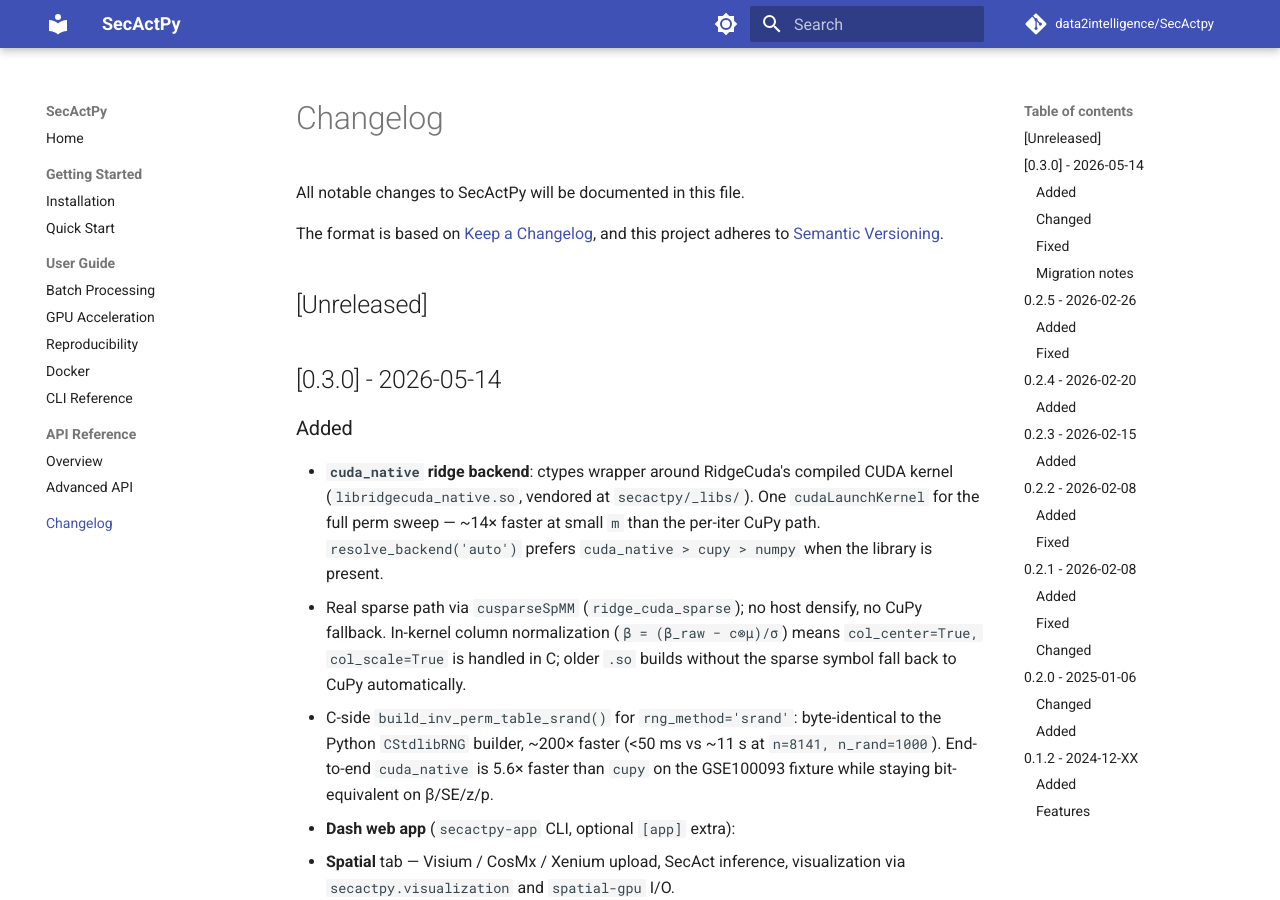
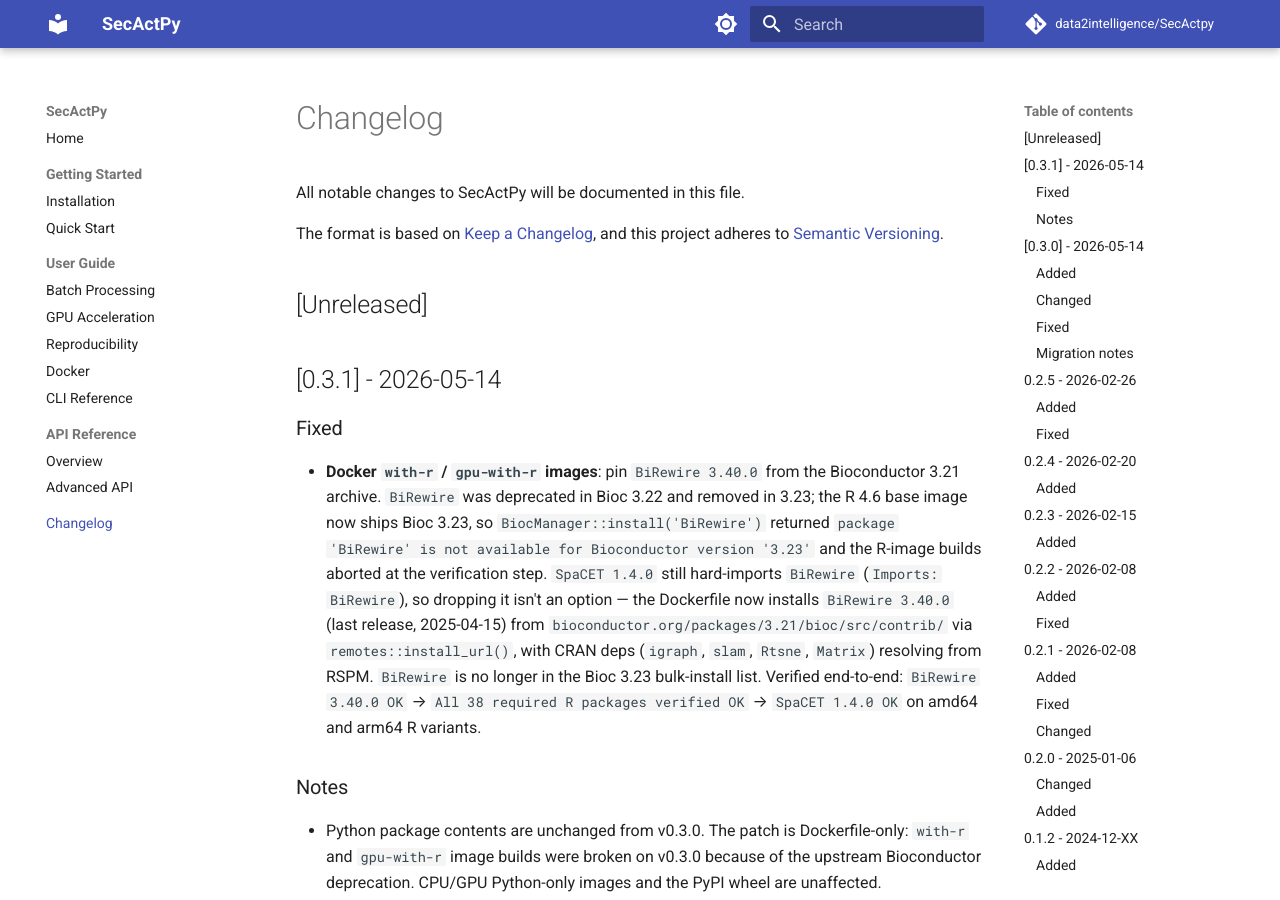
Before and after one commit to data2intelligence/SecActpy, an MkDocs documentation site: the page built from docs/changelog.md, in a window 1280 px wide and 900 px high. Built offline with MkDocs 1.6.1 and Material for MkDocs 9.7.7, drawn with Linux system fonts in a browser that asks for light colours; comment, search, counter and statistics services are not loaded.

Commit message:
Release v0.3.1: Dockerfile fix for BiRewire removal in Bioc 3.23
Python package contents unchanged from v0.3.0. Patch covers the Dockerfile
fix in 39da365: pin BiRewire 3.40.0 from the Bioconductor 3.21 archive so
the with-r / gpu-with-r images can build under the R 4.6 / Bioc 3.23 base.
CPU/GPU Python-only images and the PyPI wheel are unaffected.

```diff
--- a/docs/changelog.md
+++ b/docs/changelog.md
@@ -6,6 +6,30 @@ The format is based on [Keep a Changelog](https://keepachangelog.com/en/1.0.0/),
 and this project adheres to [Semantic Versioning](https://semver.org/spec/v2.0.0.html).
 
 ## [Unreleased]
+
+## [0.3.1] - 2026-05-14
+
+### Fixed
+- **Docker `with-r` / `gpu-with-r` images**: pin `BiRewire 3.40.0` from the
+  Bioconductor 3.21 archive. `BiRewire` was deprecated in Bioc 3.22 and
+  removed in 3.23; the R 4.6 base image now ships Bioc 3.23, so
+  `BiocManager::install('BiRewire')` returned `package 'BiRewire' is not
+  available for Bioconductor version '3.23'` and the R-image builds aborted
+  at the verification step. `SpaCET 1.4.0` still hard-imports `BiRewire`
+  (`Imports: BiRewire`), so dropping it isn't an option — the Dockerfile now
+  installs `BiRewire 3.40.0` (last release, 2025-04-15) from
+  `bioconductor.org/packages/3.21/bioc/src/contrib/` via
+  `remotes::install_url()`, with CRAN deps (`igraph`, `slam`, `Rtsne`,
+  `Matrix`) resolving from RSPM. `BiRewire` is no longer in the Bioc 3.23
+  bulk-install list. Verified end-to-end: `BiRewire 3.40.0 OK` →
+  `All 38 required R packages verified OK` → `SpaCET 1.4.0 OK` on amd64 and
+  arm64 R variants.
+
+### Notes
+- Python package contents are unchanged from v0.3.0. The patch is
+  Dockerfile-only: `with-r` and `gpu-with-r` image builds were broken on
+  v0.3.0 because of the upstream Bioconductor deprecation. CPU/GPU
+  Python-only images and the PyPI wheel are unaffected.
 
 ## [0.3.0] - 2026-05-14
 
--- a/pyproject.toml
+++ b/pyproject.toml
@@ -4,7 +4,7 @@ build-backend = "setuptools.build_meta"
 
 [project]
 name = "secactpy"
-version = "0.3.0"
+version = "0.3.1"
 description = "Secreted Protein Activity Inference using Ridge Regression"
 readme = "README.md"
 license = {text = "MIT"}
--- a/secactpy/__init__.py
+++ b/secactpy/__init__.py
@@ -95,7 +95,7 @@ For large datasets (>100k samples):
     >>> adata = results_to_anndata(results)  # For scanpy integration
 """
 
-__version__ = "0.3.0"
+__version__ = "0.3.1"
 
 # Batch processing for large datasets
 from .batch import (
```
Also changed, not shown: CHANGELOG.md (+24 -0 lines).
